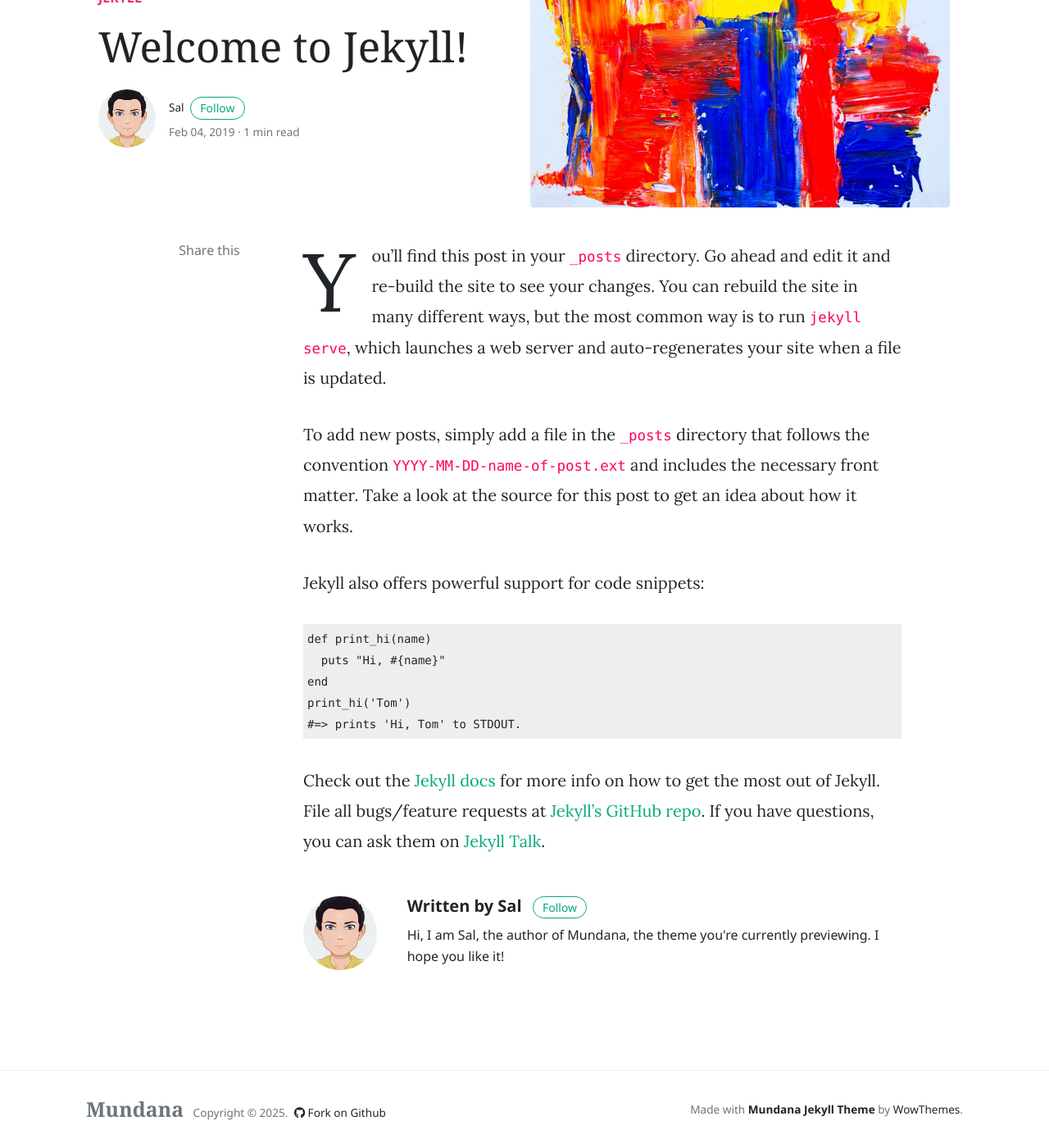
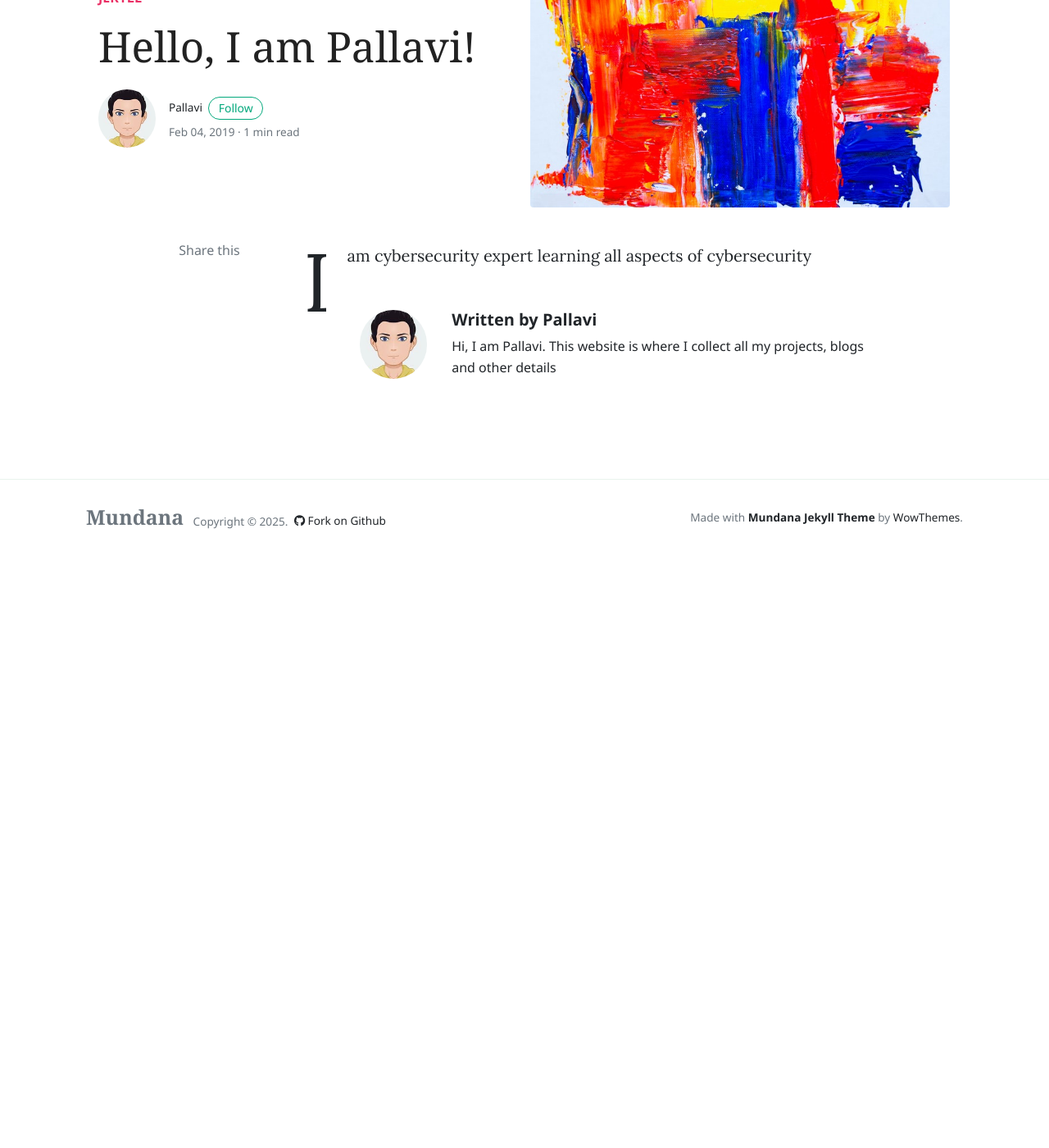
Before and after one commit to SinghPallavi819/singhpallavi819.github.io, a Jekyll site: the page built from _posts/2019-02-04-welcome-to-jekyll.markdown, in a window 1280 px wide and 1400 px high, scrolled down 188 px. Shown: the whole window at 82% size. Built offline with Jekyll 4.4.1, drawn with Linux system fonts in a browser that asks for light colours; nearby versions of some CDN libraries; comment, search, counter and statistics services are not loaded; after the commit the page ends 900 px from its top, so only the background shows below that; some of the changed text lies outside the part shown.

Commit message:
initial cleanup

```diff
--- a/_config.yml
+++ b/_config.yml
@@ -20,21 +20,13 @@ plugins:
   - jekyll-seo-tag
 
 authors:
-    sal:
-      name:           Sal
-      site:           https://www.wowthemes.net
+    pal:
+      name:           Pallavi
+      site:           singhpallavi819.github.io
       avatar:         /assets/images/avatar1.jpg
-      bio:            "Hi, I am Sal, the author of Mundana, the theme you're currently previewing. I hope you like it!"
-      email:          wowthemesnet@gmail.com
-      twitter:        https://twitter.com/wowthemesnet
+      bio:            "Hi, I am Pallavi. This website is where I collect all my projects, blogs and other details"
+      email:          singhpallavi819@yahoo.com
 
-    jane:
-      name:           Jane
-      site:           https://www.wowthemes.net
-      avatar:         /assets/images/avatar2.jpg
-      bio:            "Blogger, fashionista, love to explore new ideas and write on my morning coffee!"
-      email:          fakemail@gmail.com
-      twitter:        https://twitter.com/wowthemesnet
 
 # Defaults
 defaults:
@@ -44,7 +36,7 @@ defaults:
       path: "_posts"
     values:
       layout: post
-      author: sal
+      author: pal
       avatar: /assets/images/avatar1.jpg
 
   # all pages
--- a/_includes/menu-header.html
+++ b/_includes/menu-header.html
@@ -9,12 +9,3 @@
 <li class="nav-item">
 <a class="nav-link" href="{{site.baseurl}}/contact.html">Contact</a>
 </li>
-<li class="nav-item">
-<a target="_blank" class="nav-link" href="https://www.wowthemes.net/themes/mundana-wordpress/">WP</a>
-</li>
-<li class="nav-item">
-<a target="_blank" class="nav-link" href="https://www.wowthemes.net/themes/mundana-ghost/">Ghost</a>
-</li>
-<li class="nav-item">
-<a target="_blank" class="nav-link" href="https://www.wowthemes.net/donate/">Buy me a coffee <i class="fa fa-coffee text-danger"></i></a>
-</li>
--- a/_posts/2019-02-04-welcome-to-jekyll.markdown
+++ b/_posts/2019-02-04-welcome-to-jekyll.markdown
@@ -1,25 +1,8 @@
 ---
 layout: post
-title:  "Welcome to Jekyll!"
+title:  "Hello, I am Pallavi!"
 categories: [ Jekyll ]
 image: assets/images/demo1.jpg
 ---
-You’ll find this post in your `_posts` directory. Go ahead and edit it and re-build the site to see your changes. You can rebuild the site in many different ways, but the most common way is to run `jekyll serve`, which launches a web server and auto-regenerates your site when a file is updated.
 
-To add new posts, simply add a file in the `_posts` directory that follows the convention `YYYY-MM-DD-name-of-post.ext` and includes the necessary front matter. Take a look at the source for this post to get an idea about how it works.
-
-Jekyll also offers powerful support for code snippets:
-
-{% highlight ruby %}
-def print_hi(name)
-  puts "Hi, #{name}"
-end
-print_hi('Tom')
-#=> prints 'Hi, Tom' to STDOUT.
-{% endhighlight %}
-
-Check out the [Jekyll docs][jekyll-docs] for more info on how to get the most out of Jekyll. File all bugs/feature requests at [Jekyll’s GitHub repo][jekyll-gh]. If you have questions, you can ask them on [Jekyll Talk][jekyll-talk].
-
-[jekyll-docs]: https://jekyllrb.com/docs/home
-[jekyll-gh]:   https://github.com/jekyll/jekyll
-[jekyll-talk]: https://talk.jekyllrb.com/
+I am cybersecurity expert learning all aspects of cybersecurity
```
